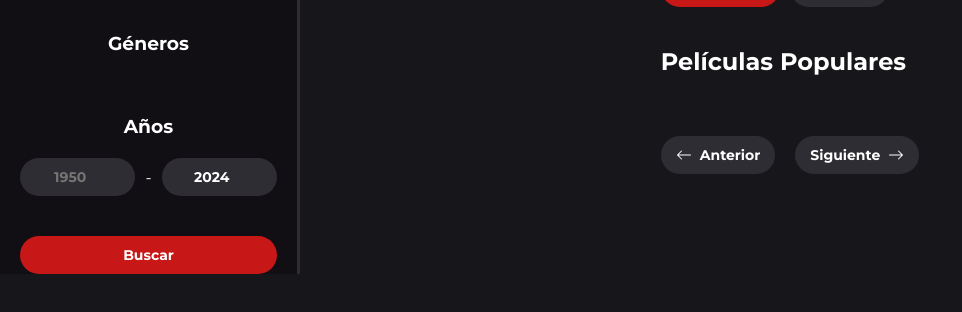
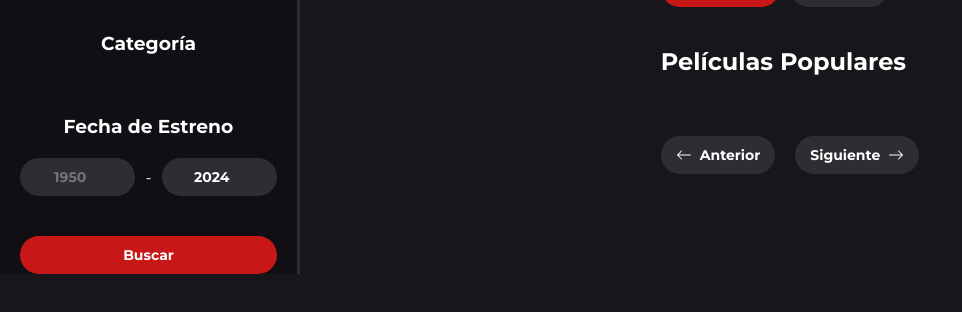
Before and after one commit to piltrimon86/App-de-Pel-culas, a website: page index.html in a window 1280 px wide. Shown: the part 132-444 px from the top of the page, without its empty margins (0-962 px from the left). Drawn offline with Linux system fonts and the light colour scheme; no server answers.

Commit message:
Cambiando el nombre de Categoría y fecha de estreno

```diff
--- a/index.html
+++ b/index.html
@@ -24,7 +24,7 @@
                 </div>
 
                 <div class="sidebar__generos">
-                    <h3 class="sidebar__titulo">Géneros</h3>
+                    <h3 class="sidebar__titulo">Categoría</h3>
                     <div
                         class="sidebar__contenedor-generos"
                         id="filtro-generos">
@@ -38,7 +38,7 @@
                 </div>
 
                 <div class="sidebar__años">
-                    <h3 class="sidebar__titulo">Años</h3>
+                    <h3 class="sidebar__titulo">Fecha de Estreno</h3>
                     <div class="sidebar__contenedor-inputs">
                         <input
                             class="sidebar__input"
```
